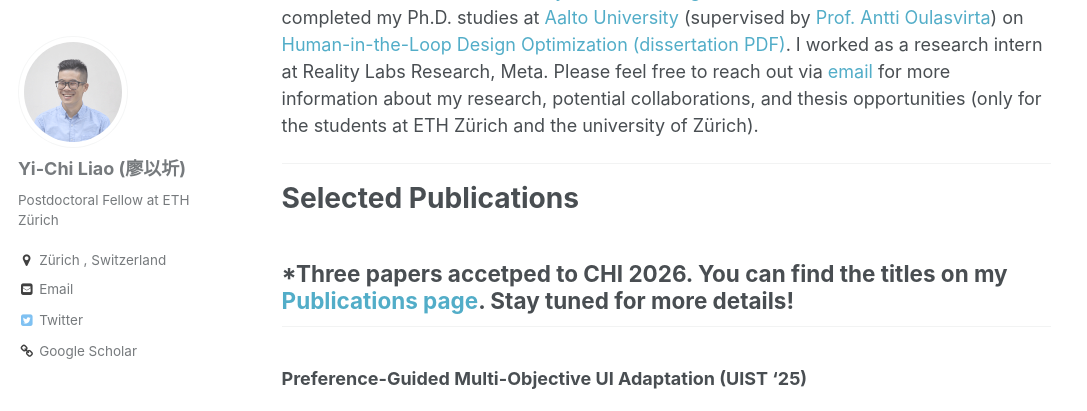
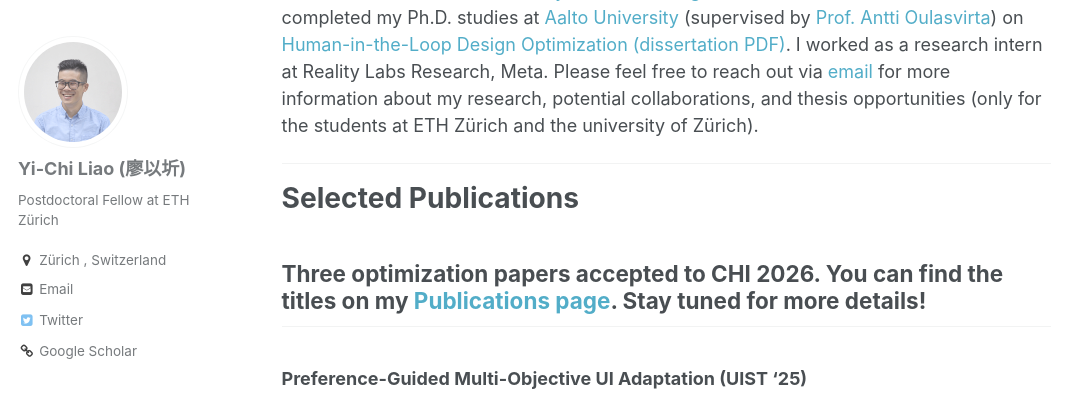
Before and after one commit to yichiliao/yichiliao.github.io, a Jekyll site: the page built from _pages/about.md, in a window 1280 px wide and 900 px high, scrolled down 758 px, cut to the strip 0-411 px from the top of the window. Shown: the whole strip, without its empty margins (0-1087 px from the left). Built offline with Jekyll 4.4.1, drawn with Linux system fonts in a browser that asks for light colours.

Commit message:
Update about.md

```diff
--- a/_pages/about.md
+++ b/_pages/about.md
@@ -33,7 +33,7 @@ Please feel free to reach out via [email](mailto:yichi.liao@inf.ethz.ch) for mor
 Selected Publications
 ======
 
-## *Three papers accetped to CHI 2026. You can find the titles on my [Publications page](https://yichiliao.com/publications/). Stay tuned for more details!
+## Three optimization papers accepted to CHI 2026. You can find the titles on my [Publications page](https://yichiliao.com/publications/). Stay tuned for more details!
 
 
 <br>
```
